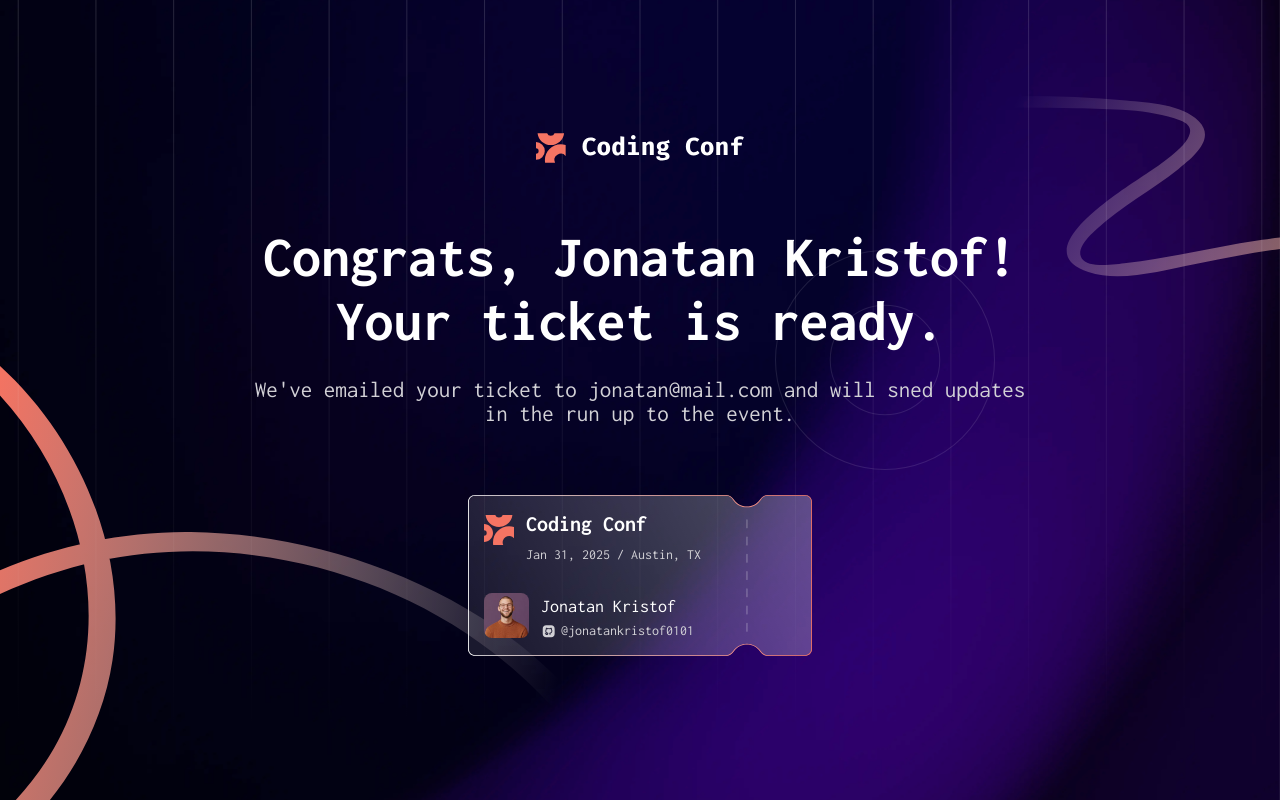
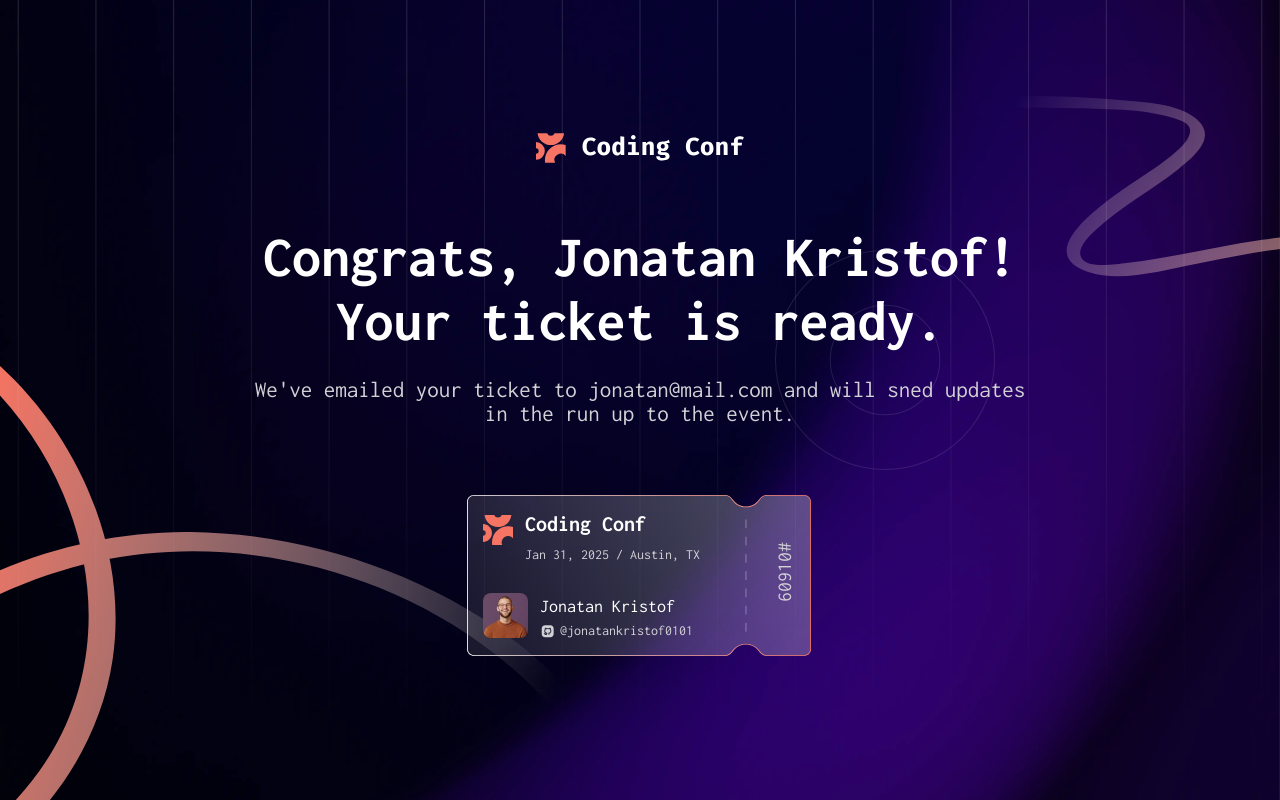
Before and after one commit to YokoMentor/conference-ticket-generator, a React (Vite) app: page / in a window 1280 px wide. Both pictures are taken after typing "Sample", "name@example.com", "Sample" into the empty fields and a click on the button "Generate My Ticket". Built offline with nearby package versions, Linux system fonts and the light colour scheme.

Commit message:
Finished ticket's layout

```diff
--- a/src/CongratsPage.jsx
+++ b/src/CongratsPage.jsx
@@ -11,16 +11,16 @@ function CongratsPage(){
                 <h1 className='text-heading text-[28px] md:text-[58px] font-bold leading-[2rem] md:leading-[4rem] mb-6'>Congrats, Jonatan Kristof! Your ticket is ready.</h1>
                 <p className='text-paragraph text-[19px] md:text-[23px] leading-[1.5rem]'>We've emailed your ticket to jonatan@mail.com and will sned updates in the run up to the event.</p>
             </div>
-            <div className='bg-bg-ticket bg-no-repeat w-[344px] h-[164px]'>
-                <div className='mt-3 ml-4'>
-                    <div className='flex text-left mb-5'>
+            <div className='bg-bg-ticket bg-no-repeat w-[346px] h-[164px] flex justify-between mx-4'>
+                <div className='mt-3'>
+                    <div className='flex text-left mb-5 ml-4'>
                         <img src={logoMark} alt="logo mark" className='w-[30px] h-[30px] mr-3 mt-2' />
                         <div>
                             <h2 className='text-heading text-[22px] font-bold mb-1'>Coding Conf</h2>
                             <p className='text-paragraph text-[14px]'>Jan 31, 2025 / Austin, TX</p>
                         </div>
                     </div>
-                    <div className='flex text-left'>
+                    <div className='flex text-left ml-4'>
                         <img src={imageAvatar} alt="image avatar" className='w-[45px] h-[45px] mr-3 mt-2 rounded-lg' />
                         <div>
                             <h2 className='text-heading text-[18px] mt-2'>Jonatan Kristof</h2>
@@ -31,6 +31,7 @@ function CongratsPage(){
                         </div>
                     </div>
                 </div>
+                <div className='-rotate-90 w-[22px] h-[64px] text-paragraph text-[20px] mt-16'>60910#</div>
             </div>
         </div>
     )
```
